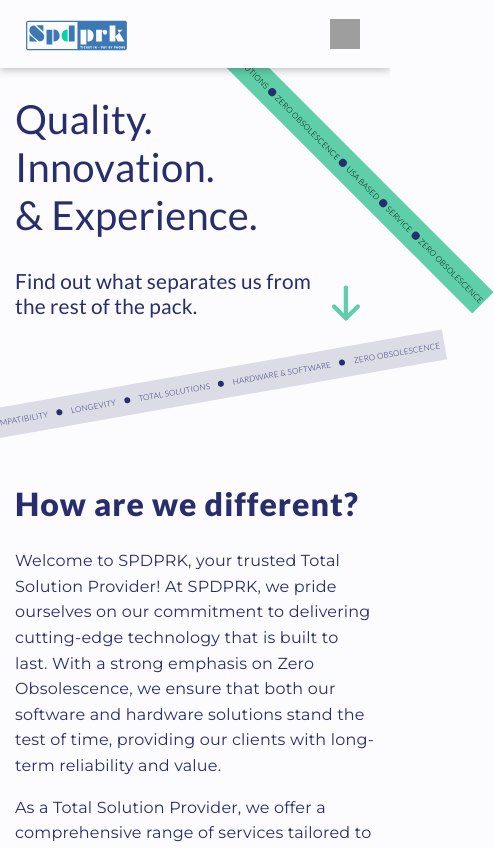
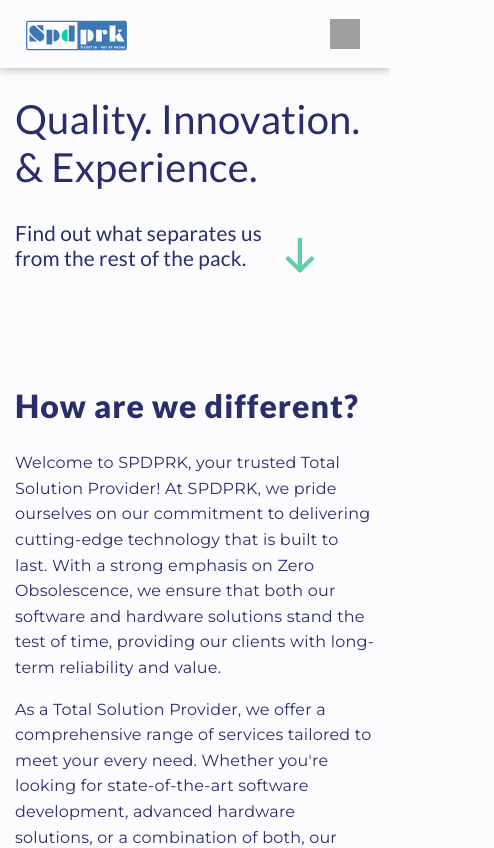
Before and after one commit to justinshane13/aether, a Next.js app: page /about in a window 390 px wide. Shown: the top 848 px of the page, 494 px wide, since content can reach past the window. Built offline with nearby package versions, Linux system fonts and the light colour scheme; grey boxes are pictures that could not be loaded.

Commit message:
reformat About page header on mobile

```diff
--- a/pages/about.js
+++ b/pages/about.js
@@ -45,7 +45,7 @@
                         <div className={styles.aboutSection0}>
                             <h1>Quality. Innovation.<br/>& Experience.</h1>
                             <div>
-                                <p>Find out what separates us from<br/>the rest of the pack.</p>
+                                <p>Find out what separates us from the rest of the pack.</p>
                                 <Image className={styles.greenArrow} src="/green_arrow.svg" width={75} height={75} />
                             </div>
                         </div>
@@ -73,7 +73,8 @@
                         <div className={styles.aboutSection2}>
                             <div>
                                 <h2>We are focused on creating the highest quality user experience</h2>
-                                <p>We believe that customer satisfaction goes beyond delivering exceptional products. Our knowledgeable and experienced  support team is readily available to assist you with any technical inquiries, troubleshooting, or guidance you may require. We believe in fostering strong partnerships with our clients, and our internal support ensures that you receive prompt and reliable assistance.</p>
+                                <p>Customer satisfaction goes beyond delivering exceptional products. Our knowledgeable and experienced support team is readily available to assist you with any technical inquiries, troubleshooting, or guidance you may require.</p>
+                                <p>We believe in fostering strong partnerships with our clients, and our internal support ensures that you receive prompt and reliable assistance.</p>
                             </div>
                             <Image className={styles.aboutSectionImage} src="/family.jpg" width={400} height={400} />
                         </div>
@@ -102,7 +103,7 @@
                         transition={{ duration: .5 }}
                     >
                         <div className={styles.aboutSection4}>
-                            <h2>In addition to a high-quality product, you get peace of mind</h2>
+                            <h2>You'll get a high-quality product, and peace of mind</h2>
                             <p>Whether you're a small parking operation or a large complex of garages, SPDPRK is here to power you with the latest technology and comprehensive solutions that will drive a successful operation.</p>
                             <p>Experience the difference of working with a company that values longevity, compatibility, support, and domestic manufacturing.</p>
                             <div className={styles.background3}></div>
--- a/styles/About.module.css
+++ b/styles/About.module.css
@@ -77,6 +77,7 @@
     font-weight: 400;
     margin-right: 40px;
     margin-top: 0px;
+    max-width: 600px;
 }
 
 .aboutSection1 {
@@ -279,6 +280,8 @@
 
     .aboutSection0 > div > p {
         font-size: 2em;
+        max-width: 470px;
+
     }
 
     .greenArrow {
@@ -318,42 +321,25 @@
     }
 
     .aboutBannerHorizontal {
-        height: 30px;
-        font-size: .5em;
-        top: 370px;
-        left: -20px;
-    }
-
-    .aboutBannerHorizontal > div {
-        height: 6px;
-        width: 6px;
-        border-radius: 3px;
+        display: none;
     }
 
     .aboutBannerVertical {
-        height: 30px;
-        font-size: .5em;
-        top: 150px;
-        right: -150px;
-    }
-
-    .aboutBannerVertical > div {
-        height: 8px;
-        width: 8px;
-        border-radius: 4px;
+        display: none;
     }
 
     .aboutSection0 {
-        padding: 0px 0px 100px 0px;
+        padding: 0px 0px 50px 0px;
     }
 
     .aboutSection0 > h1 {
         font-size: 2.5em;
-        max-width: 250px;
+        max-width: 350px;
     }
 
     .aboutSection0 > div > p {
         font-size: 1.3em;
+        max-width: 250px;
         margin-right: 20px;
     }
 
```
